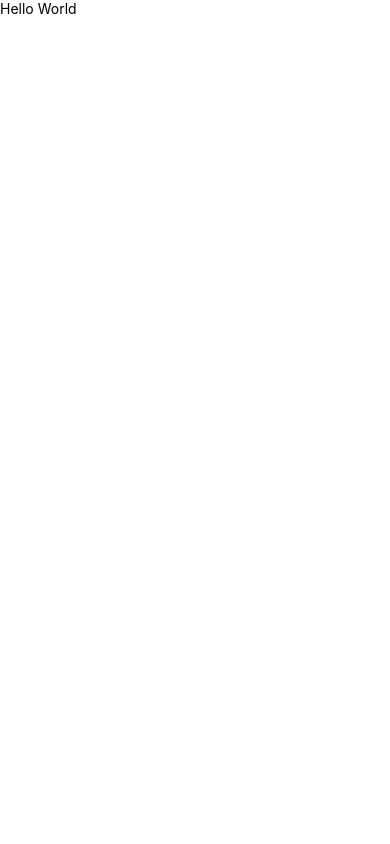
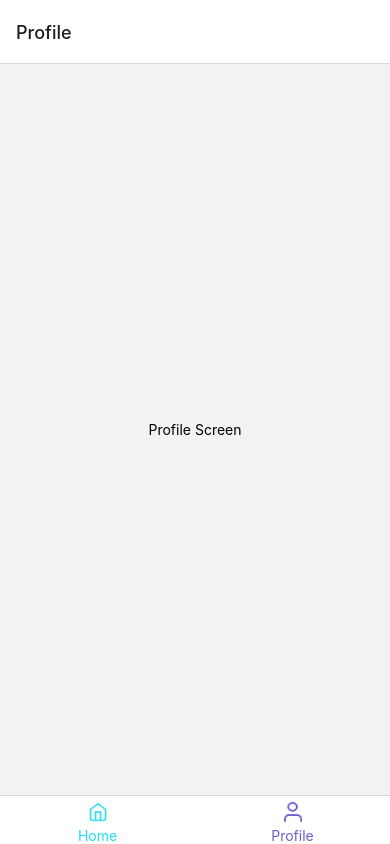
Before and after one commit to thinhgakon/tgc_rn_football, a React Native app: screen /Profile in a window 390 px wide. Built offline with nearby package versions, Linux system fonts and the light colour scheme.

Commit message:
Add bottom tabs

```diff
--- a/src/constants/fonts.js
+++ b/src/constants/fonts.js
@@ -3,25 +3,15 @@
  * Detail please check src/root.js
  */
 const customFonts = {
-    'Montserrat-Regular': require('Assets/fonts/Montserrat-Regular.ttf'),
-    'Montserrat-Black': require('Assets/fonts/Montserrat-Black.ttf'),
-    'Montserrat-Medium': require('Assets/fonts/Montserrat-Medium.ttf'),
-    'Montserrat-SemiBold': require('Assets/fonts/Montserrat-SemiBold.ttf'),
-    'Montserrat-Bold': require('Assets/fonts/Montserrat-Bold.ttf'),
-    'Montserrat-Italic': require('Assets/fonts/Montserrat-Italic.ttf'),
-    'OpenSans-Regular': require('Assets/fonts/OpenSans-Regular.ttf'),
-    'Montserrat-Italic': require('Assets/fonts/Montserrat-Italic.ttf'),
-    'GreatVibes-Regular': require('Assets/fonts/GreatVibes-Regular.ttf'),
-
-    'Inter-Regular': require('Assets/fonts/Inter-Regular.otf'),
-    'Inter-SemiBold': require('Assets/fonts/Inter-SemiBold.otf'),
-    'SourceSansPro-Regular': require('Assets/fonts/SourceSansPro-Regular.ttf'),
-    'SourceSansPro-SemiBold': require('Assets/fonts/SourceSansPro-SemiBold.ttf'),
-    'Poppins-Regular': require('Assets/fonts/Poppins-Regular.ttf'),
-    'Poppins-SemiBold': require('Assets/fonts/Poppins-SemiBold.ttf'),
-    'Poppins-Medium': require('Assets/fonts/Poppins-Medium.ttf'),
-    'Poppins-Bold': require('Assets/fonts/Poppins-Bold.ttf'),
-    'Poppins-Black': require('Assets/fonts/Poppins-Black.ttf'),
+    'Inter-Regular': require('./../../assets/fonts/Inter-Regular.otf'),
+    'Inter-SemiBold': require('./../../assets/fonts/Inter-SemiBold.otf'),
+    'SourceSansPro-Regular': require('./../../assets/fonts/SourceSansPro-Regular.ttf'),
+    'SourceSansPro-SemiBold': require('./../../assets/fonts/SourceSansPro-SemiBold.ttf'),
+    'Poppins-Regular': require('./../../assets/fonts/Poppins-Regular.ttf'),
+    'Poppins-SemiBold': require('./../../assets/fonts/Poppins-SemiBold.ttf'),
+    'Poppins-Medium': require('./../../assets/fonts/Poppins-Medium.ttf'),
+    'Poppins-Bold': require('./../../assets/fonts/Poppins-Bold.ttf'),
+    'Poppins-Black': require('./../../assets/fonts/Poppins-Black.ttf'),
 
 };
 const type = {
--- a/src/constants/icons.js
+++ b/src/constants/icons.js
@@ -2,8 +2,8 @@
  * Define or change the images
  */
 
-const home = require('assets/icons/home.png');
-const profile = require('assets/icons/profile.png');
+const home = require('./../../assets/icons/home.png');
+const profile = require('./../../assets/icons/profile.png');
 
 /**
  * export the images object
--- a/src/navigation/index.js
+++ b/src/navigation/index.js
@@ -0,0 +1,33 @@
+import React from 'react';
+import {NavigationContainer} from '@react-navigation/native';
+import {createNativeStackNavigator} from '@react-navigation/native-stack';
+import {Profile} from './../screens';
+import Tabs from './tabs';
+
+const Stack = createNativeStackNavigator();
+
+const AppNavigation = () => {
+
+    return (
+        <NavigationContainer>
+            <Stack.Navigator>
+                <Stack.Screen
+                    name="Tabs"
+                    component={Tabs}
+                    options={{
+                        headerShown: false,
+                    }}
+                />
+                <Stack.Screen
+                    name="Profile"
+                    component={Profile}
+                    options={{
+                        headerShown: true,
+                    }}
+                />
+            </Stack.Navigator>
+        </NavigationContainer>
+    );
+};
+
+export default AppNavigation;
--- /dev/null
+++ b/src/navigation/tabs.js
@@ -0,0 +1,72 @@
+import * as React from 'react';
+import {Text, StyleSheet, Image} from 'react-native';
+import {createBottomTabNavigator} from '@react-navigation/bottom-tabs';
+import {Home, Profile} from './../screens';
+import {Icons, Colors} from './../constants';
+
+const Tab = createBottomTabNavigator();
+
+const Tabs = () => {
+
+    return (
+        <Tab.Navigator>
+            <Tab.Screen
+                name="Home"
+                component={Home}
+                options={{
+                    // tabBarLabel: 'Home',
+                    tabBarLabel: ({focused, color}) => (
+                        <Text style={focused ? styles.activeTab : styles.nomalTab} >
+                            Home
+                        </Text>
+                    ),
+                    tabBarIcon: ({focused}) => (
+                        <Image
+                            source={Icons.home}
+                            resizeMode="contain"
+                            style={{
+                                width: 20,
+                                height: 20,
+                                tintColor: focused ? Colors.primary : Colors.accent
+                            }}
+                        />
+                    ),
+                }}
+            />
+            <Tab.Screen
+                name="Profile"
+                component={Profile}
+                options={{
+                    // tabBarLabel: 'Profile',
+                    tabBarLabel: ({focused, color}) => (
+                        <Text style={focused ? styles.activeTab : styles.nomalTab} >
+                            Profile
+                        </Text>
+                    ),
+                    tabBarIcon: ({focused}) => (
+                        <Image
+                            source={Icons.profile}
+                            resizeMode="contain"
+                            style={{
+                                width: 20,
+                                height: 20,
+                                tintColor: focused ? Colors.primary : Colors.accent
+                            }}
+                        />
+                    ),
+                }}
+            />
+        </Tab.Navigator >
+    );
+};
+
+const styles = StyleSheet.create({
+    activeTab: {
+        color: Colors.primary,
+    },
+    nomalTab: {
+        color: Colors.accent,
+    }
+});
+
+export default Tabs;
--- a/src/root.js
+++ b/src/root.js
@@ -1,15 +1,10 @@
 import React from 'react';
-import {
-    Text,
-    View,
-} from 'react-native';
+import AppNavigation from './navigation';
 
 const App = () => {
 
     return (
-        <View>
-            <Text>Hello World</Text>
-        </View>
+        <AppNavigation />
     );
 };
 
--- a/src/screens/home/index.js
+++ b/src/screens/home/index.js
@@ -2,15 +2,24 @@ import React from 'react';
 import {
     Text,
     View,
+    StyleSheet
 } from 'react-native';
 
 const Home = () => {
 
     return (
-        <View>
+        <View style={styles.container}>
             <Text>Home Screen</Text>
         </View>
     );
 };
 
+const styles = StyleSheet.create({
+    container: {
+        flex: 1,
+        justifyContent: 'center',
+        alignItems: 'center',
+    }
+});
+
 export default Home;
--- a/src/screens/profile/index.js
+++ b/src/screens/profile/index.js
@@ -2,15 +2,24 @@ import React from 'react';
 import {
     Text,
     View,
+    StyleSheet
 } from 'react-native';
 
 const Profile = () => {
 
     return (
-        <View>
+        <View style={styles.container}>
             <Text>Profile Screen</Text>
         </View>
     );
 };
 
+const styles = StyleSheet.create({
+    container: {
+        flex: 1,
+        justifyContent: 'center',
+        alignItems: 'center',
+    }
+});
+
 export default Profile;
```
